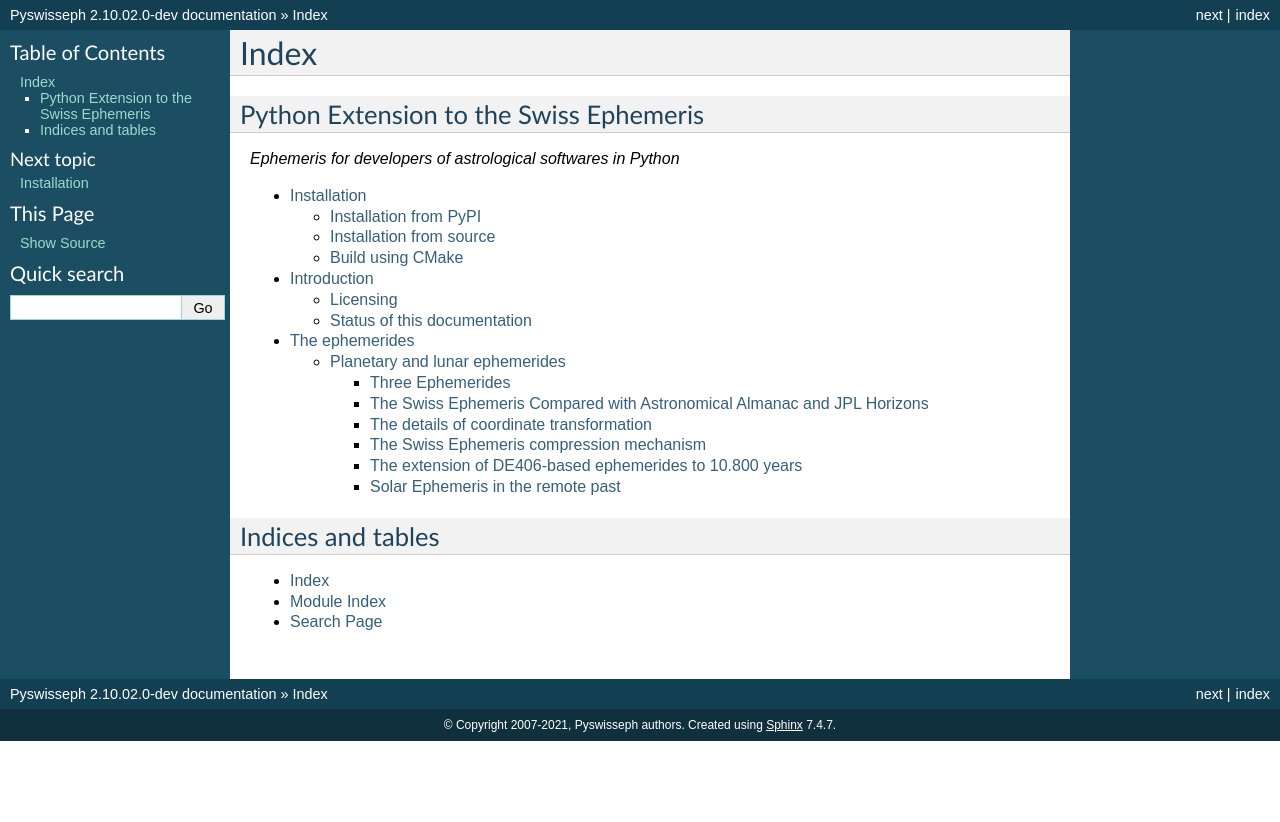
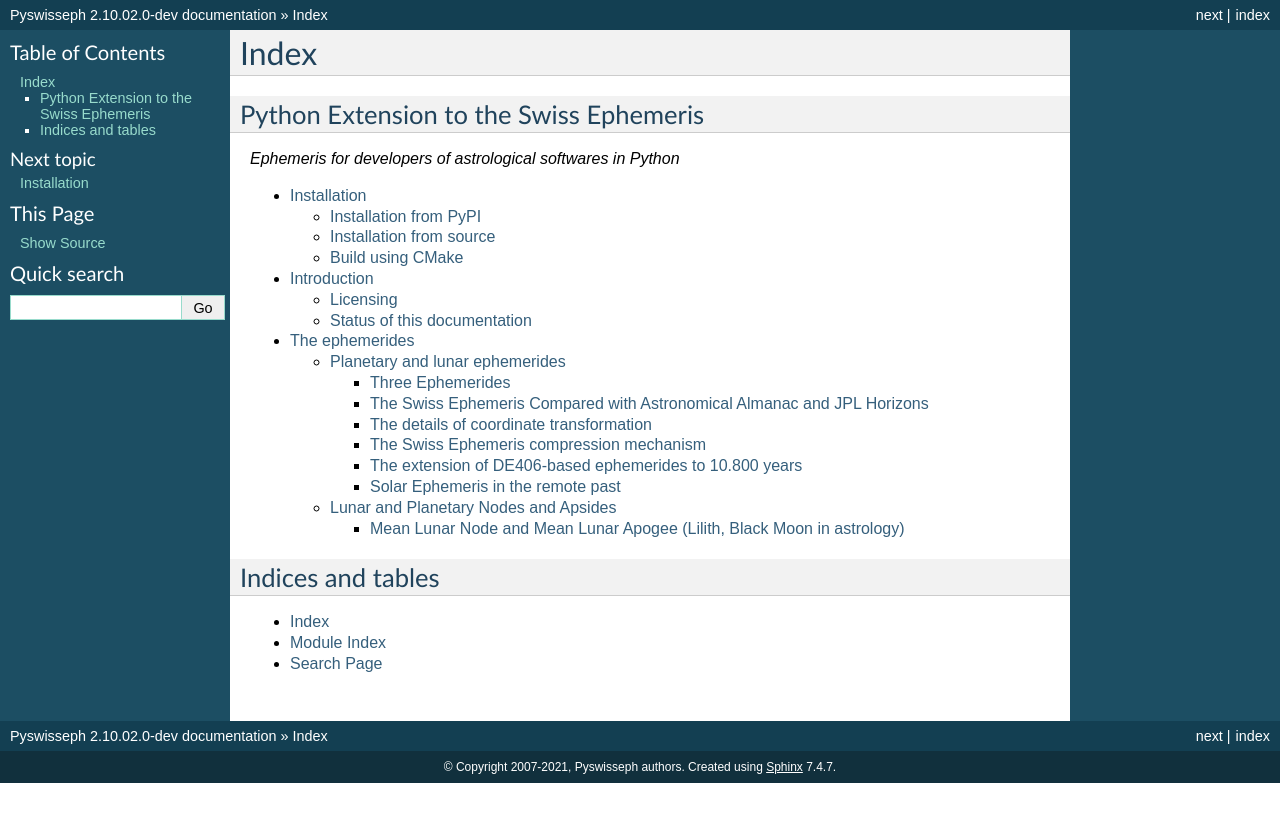
Before and after one commit to astrorigin/pyswisseph, a Sphinx documentation site: the page built from docs/index.rst, in a window 1280 px wide. Shown: the top 822 px of the page. Built offline with Sphinx 7.4.7, drawn with Linux system fonts in a browser that asks for light colours; part of the change alters nothing that is shown.

Commit message:
Add page

```diff
--- a/docs/ephemerides/index.rst
+++ b/docs/ephemerides/index.rst
@@ -6,6 +6,6 @@ Description of the ephemerides
     :maxdepth: 3
 
     planetary_and_lunar/index
-
+    lunar_and_planetary_nodes_and_apsides/index
 
 ..
--- /dev/null
+++ b/docs/ephemerides/lunar_and_planetary_nodes_and_apsides/index.rst
@@ -0,0 +1,10 @@
+=====================================
+Lunar and Planetary Nodes and Apsides
+=====================================
+
+.. toctree::
+    :maxdepth: 3
+
+    mean_lunar_node_and_mean_lunar_apogee
+
+..
--- /dev/null
+++ b/docs/ephemerides/lunar_and_planetary_nodes_and_apsides/mean_lunar_node_and_mean_lunar_apogee.rst
@@ -0,0 +1,63 @@
+=======================================================================
+Mean Lunar Node and Mean Lunar Apogee (Lilith, Black Moon in astrology)
+=======================================================================
+
+JPL ephemerides do not include a mean lunar node or mean lunar apsis
+(perigee/apogee). We therefore have to derive them from different sources.
+
+Our mean node and mean apogee are computed from Moshier's lunar routine, which
+is an adjustment of the ELP2000-85 lunar theory to the JPL ephemeris on the
+interval from 3000 BCE to 3000 CE. Its deviation from the mean node of
+ELP2000-85 is 0 for J2000 and remains below 20 arc seconds for the whole
+period. With the apogee, the deviation reaches 3 arc minutes at 3000 BCE.
+
+In order to cover the whole time range of DE431, we had to add some corrections
+to Moshier's mean node and apsis, which we derived from the true node and apsis
+that result from the DE431 lunar ephemeris. Estimated precision is 1 arcsec,
+relative to DE431.
+
+Notes for astrologers
+=====================
+
+Astrological Lilith or the Dark Moon is either the apogee ("aphelion") of the
+lunar orbital ellipse or, according to some, its empty focal point. As seen
+from the geocenter, this makes no difference. Both of them are located in
+exactly the same direction. But the definition makes a difference for
+topocentric ephemerides.
+
+The opposite point, the lunar perigee or orbital point closest to the Earth, is
+also known as Priapus. However, if Lilith is understood as the second focal
+point, an opposite point makes no sense, of course.
+
+Originally, the term "Dark Moon" stood for a hypothetical second body that was
+believed to move around the Earth. There are still ephemerides circulating for
+such a body, but modern celestial mechanics clearly exclude the possibility of
+such an object. Later the term "Dark Moon" was used for the lunar apogee.
+
+The Swiss Ephemeris apogee differs from the ephemeris given by Joëlle de
+Gravelaine in her book "Lilith, der schwarze Mond" (Astrodata 1990). The
+difference reaches several arc minutes. The mean apogee (or perigee) moves
+along the mean lunar orbit which has an inclination of 5 degrees. Therefore it
+has to be projected on the ecliptic. With de Gravelaine's ephemeris, this was
+not taken into account. As a result of this projection, we also provide an
+ecliptic latitude of the apogee, which will be of importance if declinations
+are used.
+
+There may be still another problem. The 'first' focal point does not coincide
+with the geocenter but with the barycenter of the Earth-Moon-system. The
+difference is about 4700 km. If one took this into account, it would result in
+a monthly oscillation of the Black Moon. If one defines the Black Moon as the
+apogee, this oscillation would be about +/- 40 arc minutes. If one defines it
+as the second focus, the effect is a lot greater: +/- 6 degrees. However, we
+have neglected this effect.
+
+[added by Alois 7-feb-2005, arising out of a discussion with Juan Revilla] The
+concept of 'mean lunar orbit' means that short term. e.g. monthly, fluctuations
+must not be taken into account. In the temporal average, the EMB coincides with
+the geocenter. Therefore, when mean elements are computed, it is correct only
+to consider the geocenter, not the Earth-Moon Barycenter.
+
+Computing topocentric positions of mean elements is also meaningless and should
+not be done.
+
+..
```
